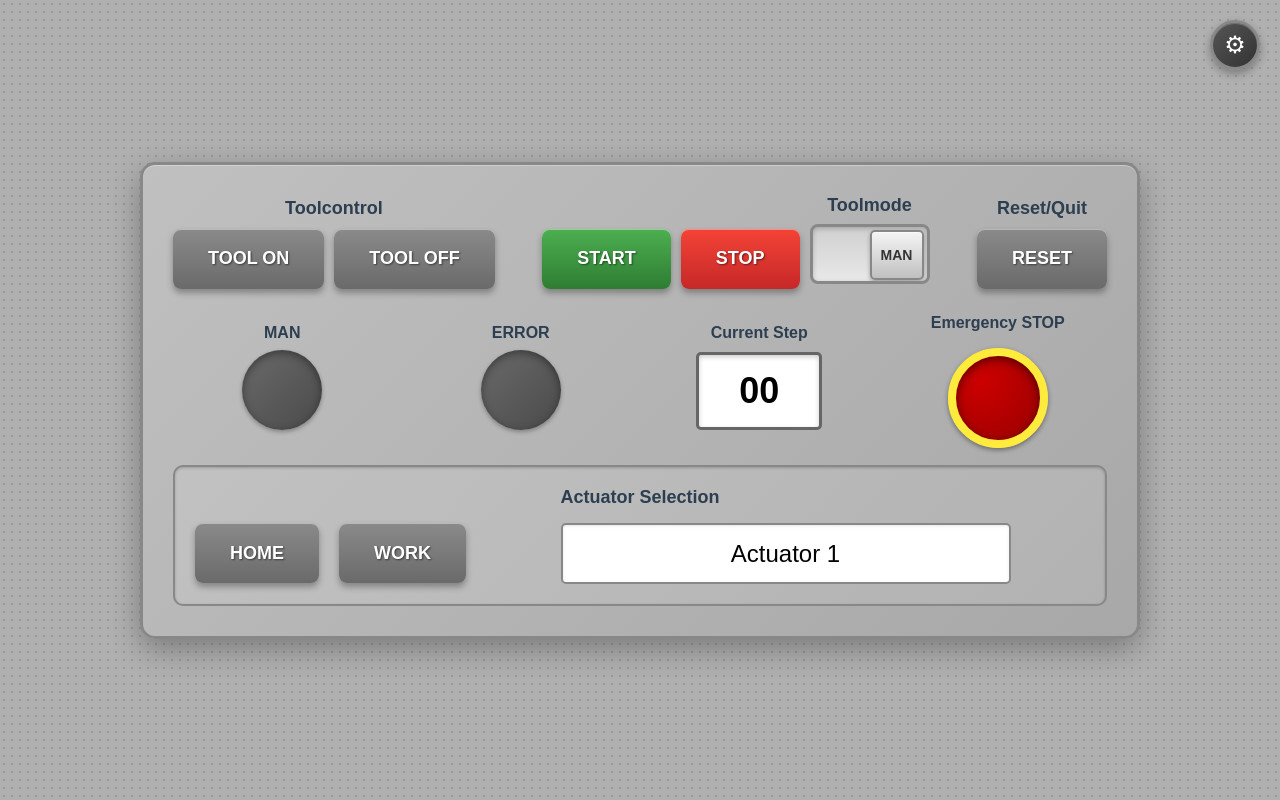
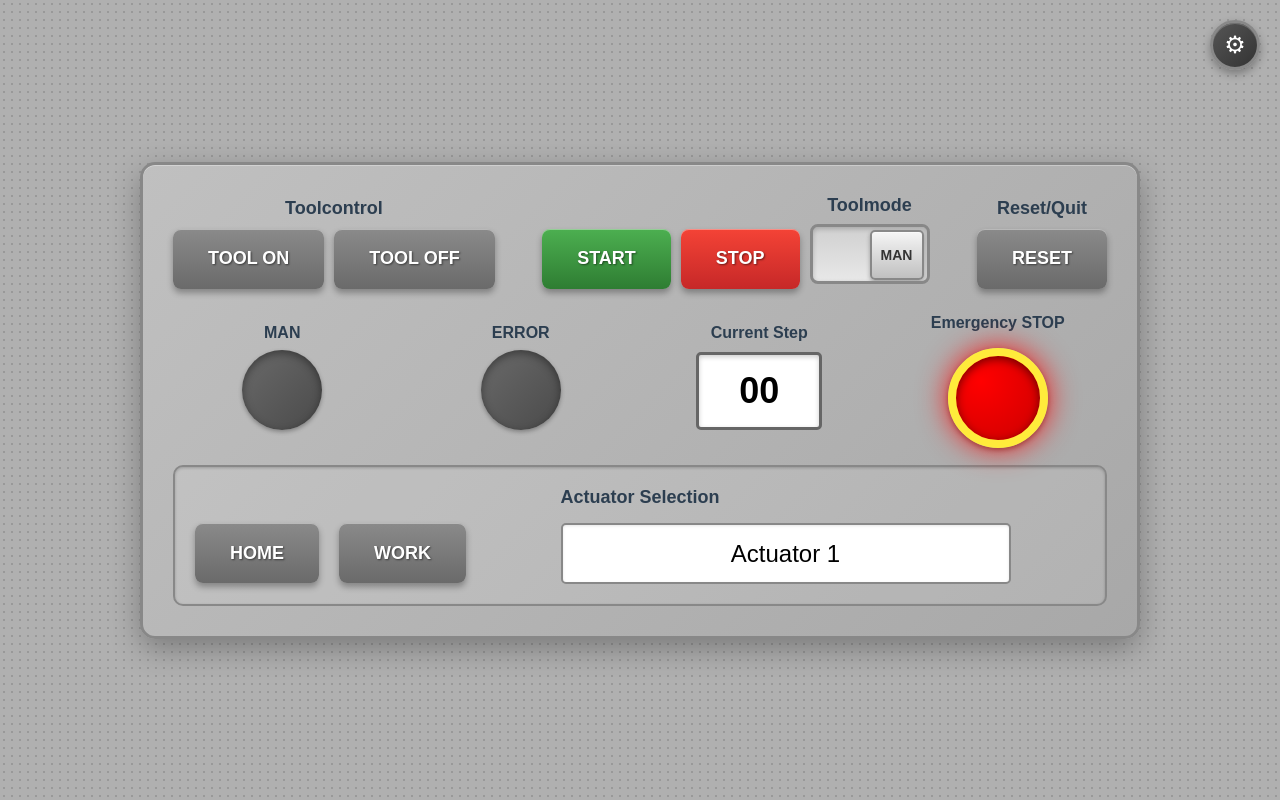
Before and after one commit to robs2243/bedienpanel, a website: page bedienfeld.html in a window 1280 px wide. Both pictures are taken after a click on the element 997 px from the left and 389 px from the top of the page. Drawn offline with Linux system fonts and the light colour scheme; no server answers.

Commit message:
not-aus button logik überarbeitet

```diff
--- a/bedienfeld.css
+++ b/bedienfeld.css
@@ -183,7 +183,7 @@ body {
     width: 100px;
     height: 100px;
     border-radius: 50%;
-    background: radial-gradient(circle at 30% 30%, #ff0000 0%, #cc0000 100%);
+    background: radial-gradient(circle at 30% 30%, #cc0000 0%, #990000 100%);
     border: 8px solid #ffeb3b;
     box-shadow: 0 4px 10px rgba(0,0,0,0.4), inset 0 -2px 5px rgba(0,0,0,0.3);
     cursor: pointer;
@@ -191,11 +191,11 @@ body {
     position: relative;
 }
 
-/* NOT-AUS gedrückt (eingerastet) - Pilz erscheint tiefer */
+/* NOT-AUS gedrückt (eingerastet) - Pilz erscheint tiefer und leuchtet rot */
 .emergency-button.pressed {
     transform: translateY(8px);
-    box-shadow: 0 2px 5px rgba(0,0,0,0.4), inset 0 3px 10px rgba(0,0,0,0.5);
-    background: radial-gradient(circle at 30% 30%, #cc0000 0%, #990000 100%);
+    box-shadow: 0 0 30px rgba(255, 0, 0, 0.9), 0 2px 5px rgba(0,0,0,0.4), inset 0 3px 10px rgba(0,0,0,0.5);
+    background: radial-gradient(circle at 30% 30%, #ff0000 0%, #cc0000 100%);
 }
 
 .actuator-section {
```
Also changed, not shown: BedienfeldController.js (+7 -8 lines).
